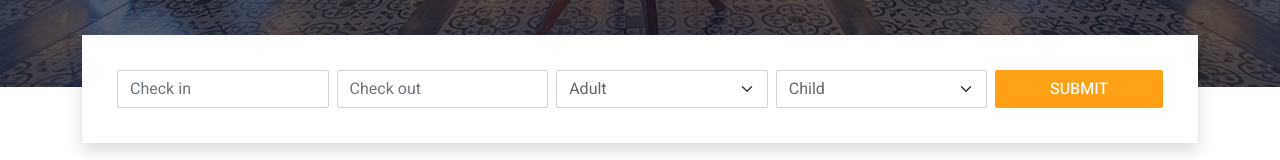
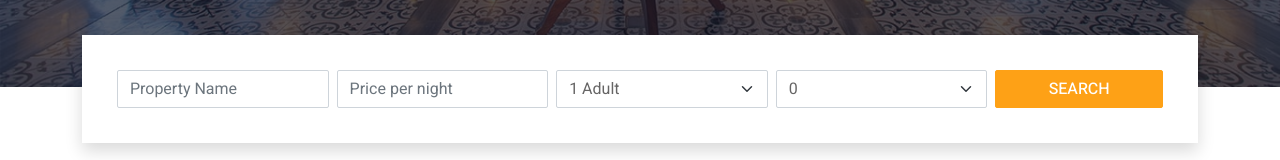
Before and after one commit to ddushev/react-book-project, a React (Vite) app: page / in a window 1280 px wide. Shown: the part 747-907 px from the top of the page. Built offline with nearby package versions, Linux system fonts and the light colour scheme; no server answers.

Commit message:
Add Search fields controlled behavior

```diff
--- a/src/components/Common/Search/Search.jsx
+++ b/src/components/Common/Search/Search.jsx
@@ -1,6 +1,17 @@
 import "./Search.css";
 
+import { useRoomContext } from "../../../contexts/RoomContext";
+import { searchFields } from "../../../utils/constants";
+import useForm from "../../../hooks/useForm";
+
 export const Search = () => {
+    const { onRoomSearchClick } = useRoomContext();
+    const { values, onChangeHandler, onSubmit } = useForm({
+        [searchFields.name]: '',
+        [searchFields.price]: '',
+        [searchFields.adult]: '1',
+        [searchFields.child]: '0',
+    }, onRoomSearchClick);
     return (
         <div
             className="container-fluid booking pb-5 wow fadeIn"
@@ -12,47 +23,56 @@ export const Search = () => {
                         <div className="col-md-10">
                             <div className="row g-2">
                                 <div className="col-md-3">
-                                    <div className="date" id="date1" data-target-input="nearest">
-                                        <input
-                                            type="text"
-                                            className="form-control datetimepicker-input"
-                                            placeholder="Check in"
-                                            data-target="#date1"
-                                            data-toggle="datetimepicker"
-                                        />
-                                    </div>
+                                    <input
+                                        type="text"
+                                        className="form-control"
+                                        id="name"
+                                        placeholder="Property Name"
+                                        name={searchFields.name}
+                                        value={values.name}
+                                        onChange={onChangeHandler}
+                                    />
                                 </div>
                                 <div className="col-md-3">
-                                    <div className="date" id="date2" data-target-input="nearest">
-                                        <input
-                                            type="text"
-                                            className="form-control datetimepicker-input"
-                                            placeholder="Check out"
-                                            data-target="#date2"
-                                            data-toggle="datetimepicker"
-                                        />
-                                    </div>
+                                    <input
+                                        type="number"
+                                        className="form-control"
+                                        id="price"
+                                        placeholder="Price per night"
+                                        name={searchFields.price}
+                                        value={values.price}
+                                        onChange={onChangeHandler}
+                                    />
                                 </div>
                                 <div className="col-md-3">
-                                    <select className="form-select">
-                                        <option >Adult</option>
-                                        <option value={1}>Adult 1</option>
-                                        <option value={2}>Adult 2</option>
-                                        <option value={3}>Adult 3</option>
+                                    <select name={searchFields.adult}
+                                        value={values.adult}
+                                        onChange={onChangeHandler}
+                                        className="form-select"
+                                    >
+                                        <option>1 Adult</option>
+                                        <option>2 Adults</option>
+                                        <option>3 Adults</option>
+                                        <option>4 Adults</option>
                                     </select>
                                 </div>
                                 <div className="col-md-3">
-                                    <select className="form-select">
-                                        <option >Child</option>
-                                        <option value={1}>Child 1</option>
-                                        <option value={2}>Child 2</option>
-                                        <option value={3}>Child 3</option>
+                                    <select name={searchFields.child}
+                                        value={values.child}
+                                        onChange={onChangeHandler}
+                                        className="form-select"
+                                    >
+                                        <option>0</option>
+                                        <option>1</option>
+                                        <option>2</option>
+                                        <option>3</option>
+                                        <option>4</option>
                                     </select>
                                 </div>
                             </div>
                         </div>
                         <div className="col-md-2">
-                            <button className="btn btn-primary w-100">Submit</button>
+                            <button onClick={onSubmit} className="btn btn-primary w-100">Search</button>
                         </div>
                     </div>
                 </div>
--- a/src/contexts/RoomContext.jsx
+++ b/src/contexts/RoomContext.jsx
@@ -55,13 +55,19 @@ export const RoomContextProvider = ({ children }) => {
         return rooms.find(game => game._id == roomId);
     }
 
+    async function onRoomSearchClick(searchValues) {
+        console.log(searchValues)
+        navigate('/available-rooms');
+    }
+
     const context = {
         rooms,
         onAddRoomSubmit,
         onEditRoomSubmit,
         onBookRoomClick,
         onDeleteRoomClick,
-        getRoomFromState
+        getRoomFromState,
+        onRoomSearchClick
     }
 
     return (
--- a/src/utils/constants.js
+++ b/src/utils/constants.js
@@ -24,3 +24,10 @@ export const signFormFields = {
     repeatPassword: 'repeatPassword',
     imageUrl: 'imageUrl',
 }
+
+export const searchFields = {
+    name: 'name',
+    price: 'price',
+    adult: 'adult',
+    child: 'child',
+}
```
